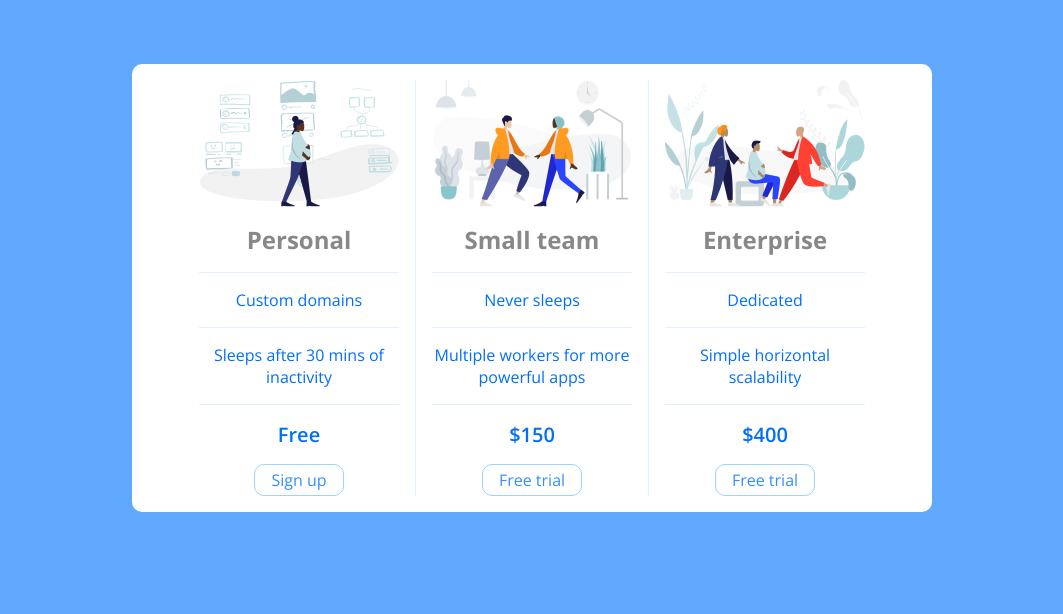
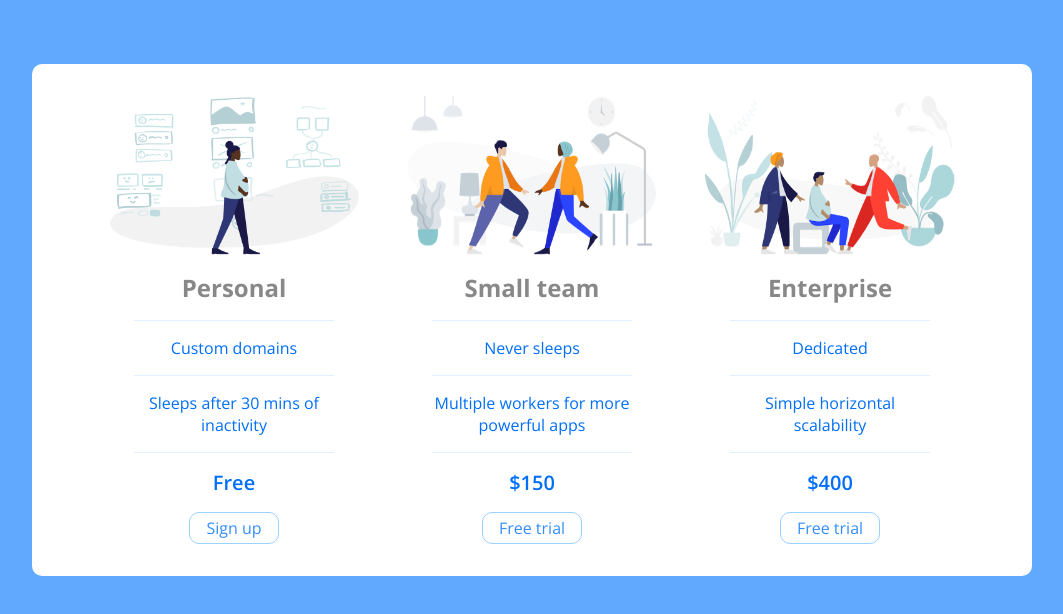
Before and after one commit to DaniPhilo/pricing_panel, a plain HTML site: page pricing_panel_finished/index.html in a window 1280 px wide. Shown: the whole page, without its empty margins (108-1171 px from the left). Drawn offline with nearby package versions, Linux system fonts and the light colour scheme.

Commit message:
Add media queries for large screens

```diff
--- a/pricing_panel_finished/index.html
+++ b/pricing_panel_finished/index.html
@@ -23,7 +23,7 @@
             <a href="#/">Sign up</a>
         </div>
 
-        <div class="divider"></div>
+        <!-- <div class="divider"></div> -->
 
         <div class="pricing-plan">
             <img src="icons/icon2.png" alt="">
@@ -36,7 +36,7 @@
             <a href="#/">Free trial</a>
         </div>
 
-        <div class="divider"></div>
+        <!-- <div class="divider"></div> -->
 
         <div class="pricing-plan">
             <img src="icons/icon3.png" alt="">
--- a/pricing_panel_finished/style.css
+++ b/pricing_panel_finished/style.css
@@ -22,7 +22,7 @@ body {
   flex-direction: column;
   justify-content: center;
   align-items: center;
-  gap: 2rem;
+  gap: 1rem;
 
   width: 100%;
   max-width: 800px;
@@ -92,8 +92,7 @@ body {
   .panel {
     flex-direction: row;
     flex-wrap: wrap;
-    gap: 1rem;
-    /* padding: 3rem; */
+    gap: 3rem;
   }
 
   .pricing-plan > img {
@@ -107,3 +106,14 @@ body {
     height: 416px;
   }
 }
+
+@media (min-width: 1020px) {
+  .panel {
+    padding: 2rem;
+    max-width: 1000px;
+  }
+
+  .pricing-plan > img {
+    max-width: 250px;
+  }
+}
```
